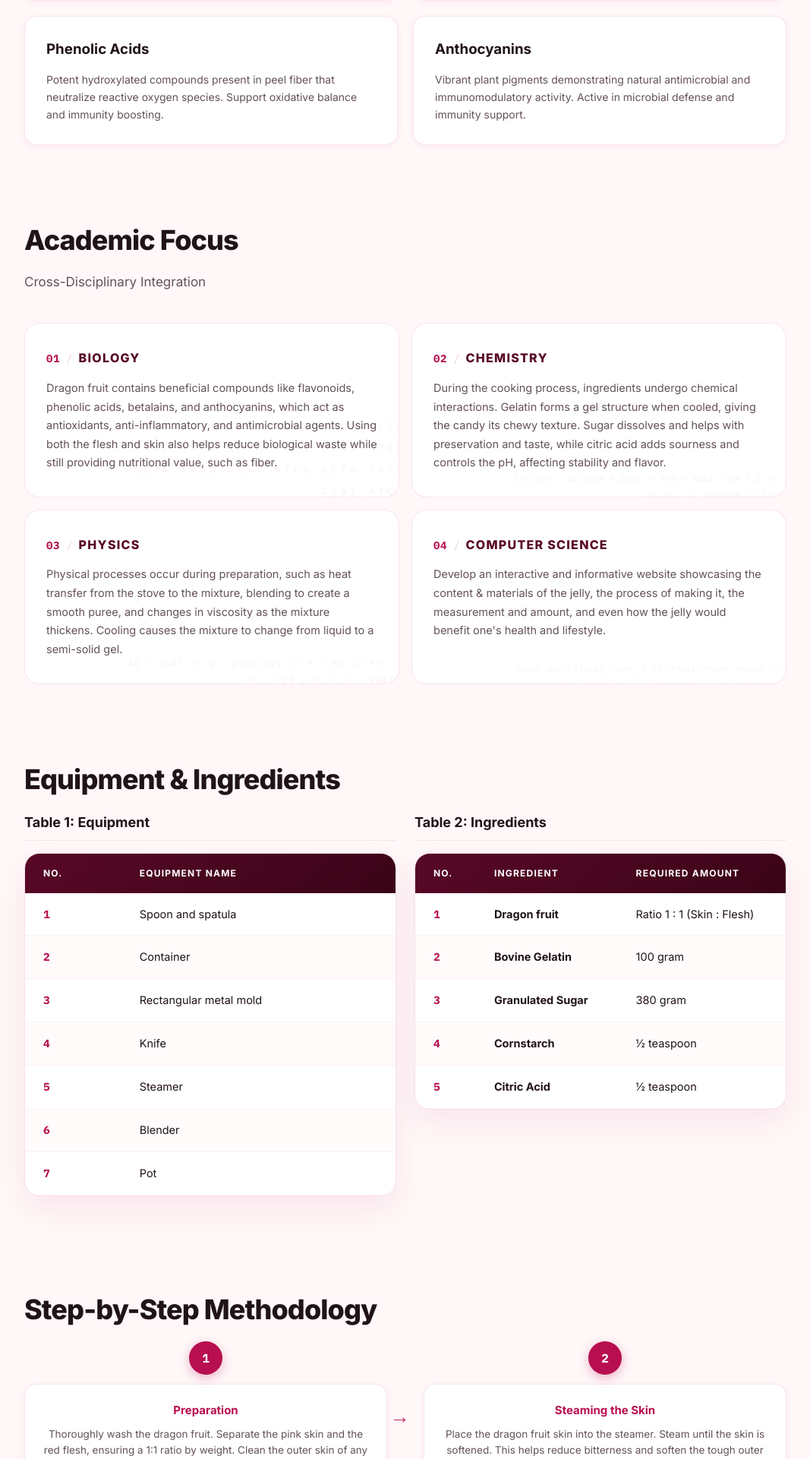
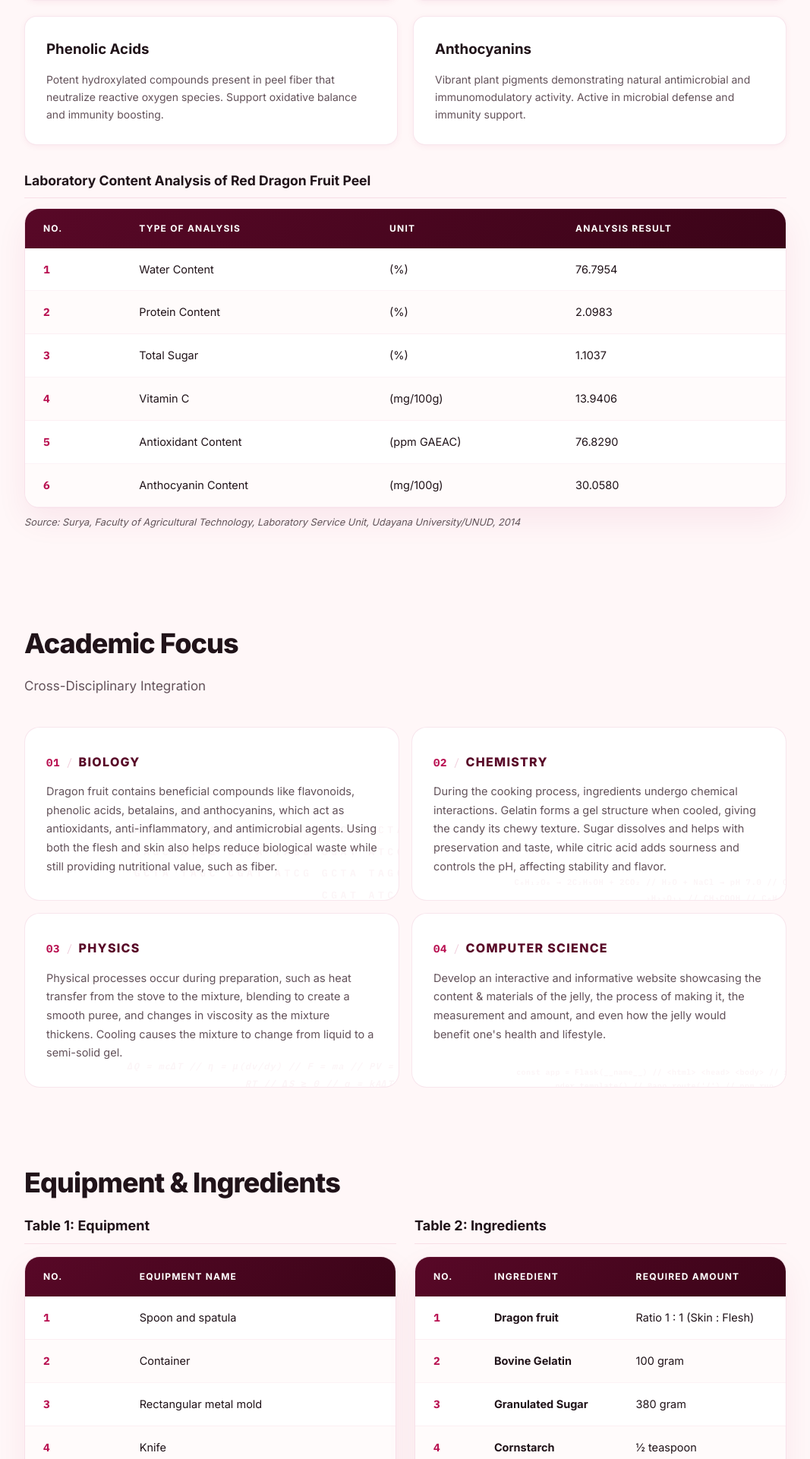
Before and after one commit to cresnaer-collab/CSP-GROUP-20, a Flask app: page / in a window 1280 px wide. Shown: the part 1341-3262 px from the top of the page at 76% size, without its empty margins (106-1173 px from the left). Run offline with Flask 3, Linux system fonts and the light colour scheme.

Commit message:
feat: add lab content analysis table below bioactive cards

```diff
--- a/templates/index.html
+++ b/templates/index.html
@@ -100,6 +100,33 @@
         <h3>Anthocyanins</h3>
         <p class="compound-desc">Vibrant plant pigments demonstrating natural antimicrobial and immunomodulatory activity. Active in microbial defense and immunity support.</p>
       </div>
+    </div>
+
+  <div class="method-block" style="margin-top: 2rem;">
+      <h3 class="method-heading" style="margin-bottom: 0.8rem; font-size: 1.1rem;">Laboratory Content Analysis of Red Dragon Fruit Peel</h3>
+      <div class="data-table-wrap">
+        <table class="data-table">
+          <thead>
+            <tr>
+              <th>No.</th>
+              <th>Type of Analysis</th>
+              <th>Unit</th>
+              <th>Analysis Result</th>
+            </tr>
+          </thead>
+          <tbody>
+            <tr><td>1</td><td>Water Content</td><td>(%)</td><td>76.7954</td></tr>
+            <tr><td>2</td><td>Protein Content</td><td>(%)</td><td>2.0983</td></tr>
+            <tr><td>3</td><td>Total Sugar</td><td>(%)</td><td>1.1037</td></tr>
+            <tr><td>4</td><td>Vitamin C</td><td>(mg/100g)</td><td>13.9406</td></tr>
+            <tr><td>5</td><td>Antioxidant Content</td><td>(ppm GAEAC)</td><td>76.8290</td></tr>
+            <tr><td>6</td><td>Anthocyanin Content</td><td>(mg/100g)</td><td>30.0580</td></tr>
+          </tbody>
+        </table>
+      </div>
+      <p style="font-size: 0.8rem; opacity: 0.7; margin-top: 0.5rem; font-style: italic;">
+        Source: Surya, Faculty of Agricultural Technology, Laboratory Service Unit, Udayana University/UNUD, 2014
+      </p>
     </div>
   </section>
 
```
